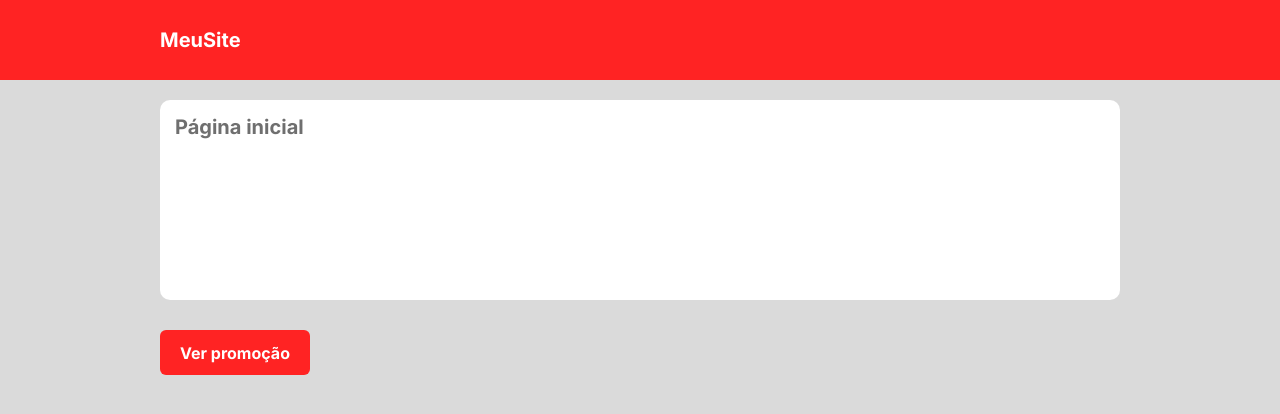
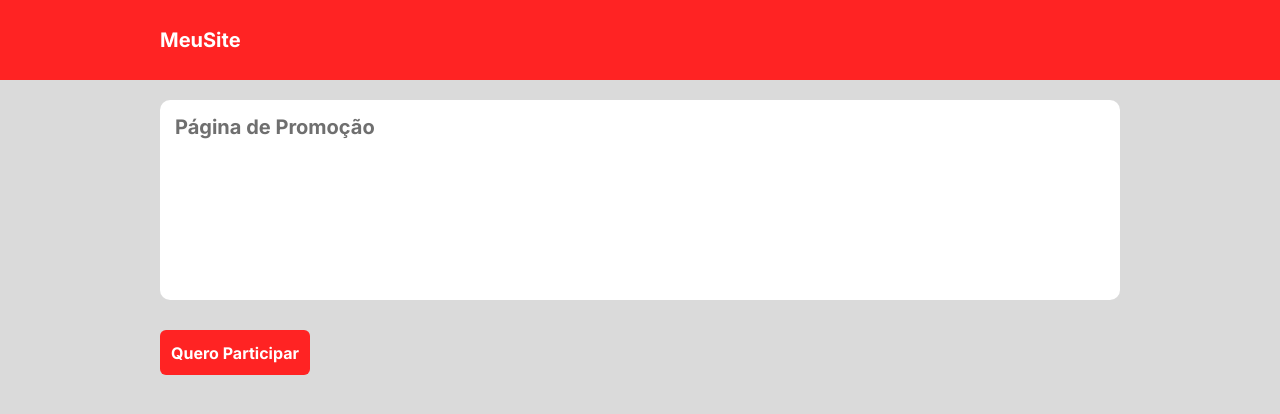
Before and after one commit to ryansouzas/ex-react-router-6, a React (Vite) app in the folder exercicio1/: page /Promotion in a window 1280 px wide. Before the commit this address led to /. Shown: the top 414 px of the page. Built offline with nearby package versions, Linux system fonts and the light colour scheme.

Commit message:
ex1 - Promotion Route

```diff
--- a/exercicio1/src/App.tsx
+++ b/exercicio1/src/App.tsx
@@ -2,6 +2,7 @@ import { BrowserRouter, Navigate, Route, Routes } from "react-router-dom";
 import "./App.css";
 import ClientSite from "./routes/ClientSite";
 import Home from "./routes/Home";
+import Promotion from "./routes/Promotion";
 
 function App() {
   return (
@@ -11,6 +12,7 @@ function App() {
           <Route path="/" element={<ClientSite />}>
             <Route index element={<Home />} />
             <Route path="home" element={<Home />} />
+            <Route path="Promotion" element={<Promotion />} />
           </Route>
           <Route path="*" element={<Navigate to="/" />} />
         </Routes>
--- /dev/null
+++ b/exercicio1/src/components/ButtonPromotion/index.tsx
@@ -0,0 +1,9 @@
+import "./styles.css";
+
+export default function ButtonPromotion() {
+  return (
+    <div className="app-btn app-home-button">
+      <p>Quero Participar</p>
+    </div>
+  );
+}
--- /dev/null
+++ b/exercicio1/src/components/ButtonPromotion/styles.css
@@ -0,0 +1,8 @@
+.app-home-button {
+  width: 150px;
+  height: 45px;
+  border-radius: 6px;
+  background-color: var(--app-color-bg-primary);
+  color: var(--app-color-font-primary);
+  margin-top: 30px;
+}
--- /dev/null
+++ b/exercicio1/src/components/PromotionCard/index.tsx
@@ -0,0 +1,9 @@
+import "./styles.css";
+
+export default function PromotionCard() {
+  return (
+    <div className="app-home-container">
+      <h2>Página de Promoção</h2>
+    </div>
+  );
+}
--- /dev/null
+++ b/exercicio1/src/components/PromotionCard/styles.css
@@ -0,0 +1,11 @@
+.app-home-container {
+  height: 200px;
+  background-color: var(--app-color-bg-tertiary);
+  border-radius: 10px;
+}
+
+.app-home-container h2 {
+  padding: 15px 0 0 15px;
+  color: var(--app-color-font-secondary);
+  font-size: 20px;
+}
--- /dev/null
+++ b/exercicio1/src/routes/Promotion/index.tsx
@@ -0,0 +1,15 @@
+import ButtonPromotion from "../../components/ButtonPromotion";
+import PromotionCard from "../../components/PromotionCard";
+
+export default function Promotion() {
+  return (
+    <>
+      <main>
+        <section className="app-container app-mt20">
+          <PromotionCard />
+          <ButtonPromotion />
+        </section>
+      </main>
+    </>
+  );
+}
```
